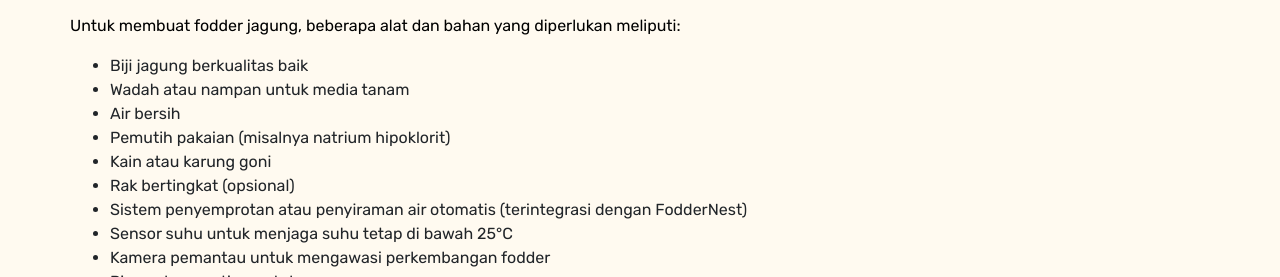
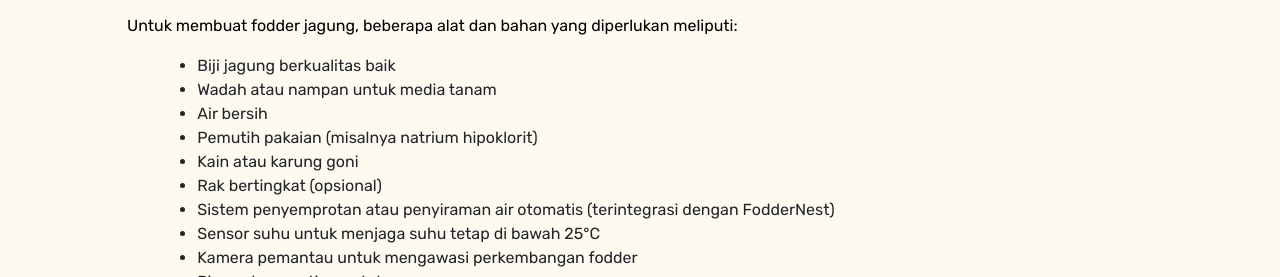
Before and after one commit to Phantomrin/FodderNest, a plain HTML site: page index.html in a window 1280 px wide. Shown: the part 2523-2800 px from the top of the page. Drawn offline with Linux system fonts and the light colour scheme.

Commit message:
Update style.css

```diff
--- a/css/style.css
+++ b/css/style.css
@@ -44,6 +44,11 @@ a {
 a:hover,
 a:focus {
     color: #000000;
+}
+
+h1, h2, p {
+    margin-left: 5%;
+    margin-right: 5%;
 }
 
 h1 {
@@ -167,12 +172,31 @@ p.lead {
     color: #998a9b;
 }
 
-@media (max-width:767px) {
+/* Atur List (<li>) agar tidak terlalu mepet */
+ul, ol {
+    padding-left: 20px;
+    margin-left: 5%;
+    margin-right: 5%;
+    max-width: 90%;
+}
+
+li {
+    max-width: 90%;
+    margin-left: auto;
+    margin-right: auto;
+}
+
+/* Media Query agar lebih responsif di HP */
+@media (max-width: 767px) {
     h1 {
         font-size: 40px;
     }
     h2 {
         font-size: 30px;
+    }
+    h1, h2, p, ul, ol {
+        margin-left: 7%;
+        margin-right: 7%;
     }
 }
 
@@ -447,7 +471,7 @@ header {
 }
 
 .blockquote {
-    color: #7a767a;
+    color: #000000;
     font-weight: 300;
 }
 
```
